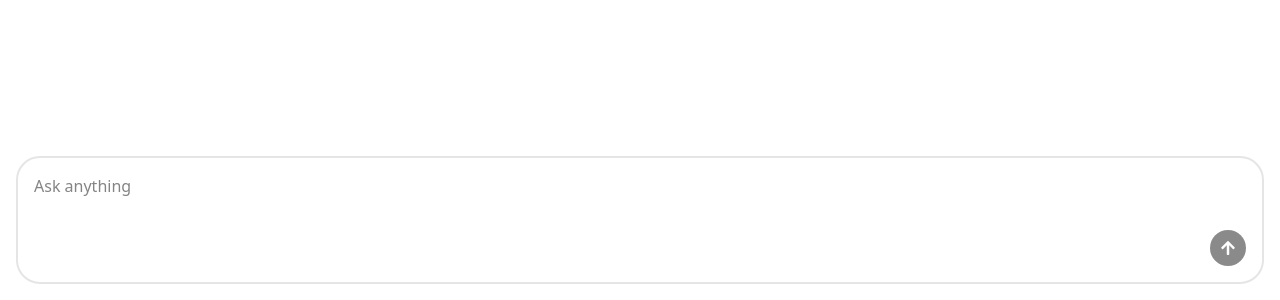
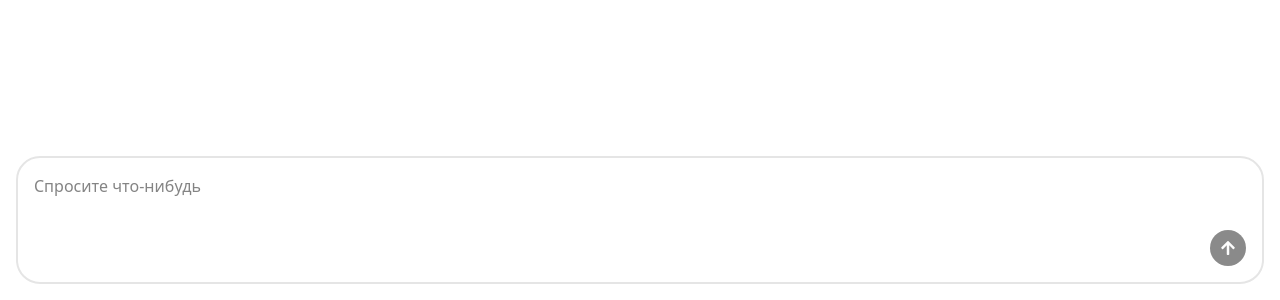
Before and after one commit to St0rY87/ai-powered-apps-course, a React (Vite) app in the folder packages/client/: page / in a window 1280 px wide. Shown: the part 500-800 px from the top of the page. Built offline with nearby package versions, Linux system fonts and the light colour scheme.

Commit message:
refacor: change prompt

```diff
--- a/packages/client/src/components/chat/ChatInput.tsx
+++ b/packages/client/src/components/chat/ChatInput.tsx
@@ -9,13 +9,12 @@ export type ChatFormData = {
 
 type Props = {
    onSubmit: (data: ChatFormData) => void;
-}
+};
 
-
-const ChatInput = ({onSubmit}: Props) => {
+const ChatInput = ({ onSubmit }: Props) => {
    const { register, handleSubmit, reset, formState } = useForm<ChatFormData>();
 
-    const submit = handleSubmit(data => {
+   const submit = handleSubmit((data) => {
       reset({ prompt: '' });
       onSubmit(data);
    });
@@ -40,7 +39,7 @@ const ChatInput = ({onSubmit}: Props) => {
             })}
             autoFocus
             className="w-full border-0 focus:outline-0 resize-none"
-            placeholder="Ask anything"
+            placeholder="Спросите что-нибудь"
             maxLength={1000}
          />
          <Button
```
Also changed, not shown: 2 other files (tests, documents, lock files or other folders). Lines whose indentation alone changed are shown as unchanged.
